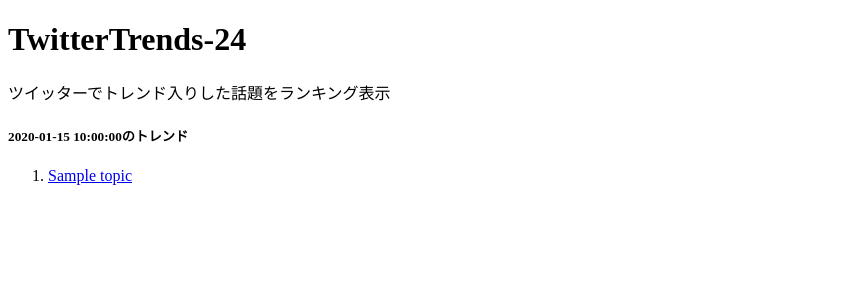
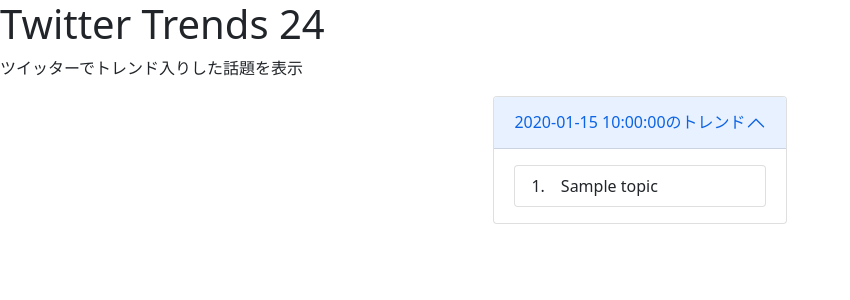
Before and after one commit to nakayu22/TwitterTrends-24, a Flask app: template templates/index.html in a window 1280 px wide. Shown: the top 300 px of the page, without its empty margins (0-850 px from the left). Run offline with Flask 2, Linux system fonts and the light colour scheme; the template is opened without the code that fills it: most values are stand-ins (such as "Sample title", 1, 10 or a date in 2020).

Commit message:
update/index

```diff
--- a/app.py
+++ b/app.py
@@ -5,5 +5,5 @@
 
 @app.route("/")
 def index():
-    trend = get_trends()
-    return render_template("index.html", trend=trend)
+    trends = get_trends()
+    return render_template("index.html", trends=trends)
--- a/templates/index.html
+++ b/templates/index.html
@@ -1,29 +1,47 @@
-<!doctype html>
-<html lang="ja">
+{% extends "index_base.html" %}
 
-<head>
-  <meta charset="utf-8">
+{% block content %}
 
-  <title>TwitterTrends-24</title>
-</head>
+  <div class="container  d-flex justify-content-center">
+    <div class="accordion" id="accordionPanels">
+      {% for trend in trends %}
+      {% if loop.first %}
+      <div class="accordion-item">
+        <h2 class="accordion-header" id={{ "panelsStayOpen-heading" ~ loop.index }}>
+          <button class="accordion-button" type="button" data-bs-toggle="collapse" data-bs-target={{ "#panelsStayOpen-collapse" ~ loop.index }} aria-expanded="true" aria-controls={{ "panelsStayOpen-collapse" ~ loop.index }}>
+            {{ trend.date }}のトレンド
+          </button>
+        </h2>
+        <div id={{ "panelsStayOpen-collapse" ~ loop.index }} class="accordion-collapse collapse show" aria-labelledby={{ "panelsStayOpen-heading" ~ loop.index }}>
+          <div class="accordion-body">
+            <div class="list-group">
+              {% for t in trend.topics %}
+              <a href={{ t.url }} class="list-group-item list-group-item-action">{{ t.rank }}.　{{ t.topic }}</a>
+              {% endfor %}
+            </div>
+          </div>
+        </div>
+      </div>
+      {% else %}
+      <div class="accordion-item">
+        <h2 class="accordion-header" id={{ "panelsStayOpen-heading" ~ loop.index }}>
+          <button class="accordion-button" type="button" data-bs-toggle="collapse" data-bs-target={{ "#panelsStayOpen-collapse" ~ loop.index }} aria-expanded="false" aria-controls={{ "panelsStayOpen-collapse" ~ loop.index }}>
+            {{ trend.date }}のトレンド
+          </button>
+        </h2>
+        <div id={{ "panelsStayOpen-collapse" ~ loop.index }} class="accordion-collapse collapse" aria-labelledby={{ "panelsStayOpen-heading" ~ loop.index }}>
+          <div class="accordion-body">
+            <div class="list-group">
+              {% for t in trend.topics %}
+              <a href={{ t.url }} class="list-group-item list-group-item-action">{{ t.rank }}.　{{ t.topic }}</a>
+              {% endfor %}
+            </div>
+          </div>
+        </div>
+      </div>
+      {% endif %}
+      {% endfor %}
+    </div>
+  </div>
 
-<body>
-  <header>
-    <h1>TwitterTrends-24</h1>
-    <p>ツイッターでトレンド入りした話題をランキング表示</p>
-  </header>
-  <main>
-    <section>
-        <h5>{{ trend.date }}のトレンド</h5>
-        <ol type="1">
-            {% for rank in trend.topics %}
-            <!-- <li><span>{{ rank.number }}</span>{{ rank.topic_name }}</li> -->
-            <li><a href={{ rank.url }}>{{ rank.topic }}</a></li>
-            {% endfor %}
-        </ol>
-    </section>
-  </main>
-  <footer>
-</body>
-
-</html>
+{% endblock %}
--- /dev/null
+++ b/templates/index_base.html
@@ -0,0 +1,38 @@
+<!doctype html>
+<html lang="ja">
+
+<head>
+  <!-- Required meta tags -->
+  <meta charset="utf-8">
+  <meta name="viewport" content="width=device-width, initial-scale=1">
+
+  <!-- Bootstrap CSS -->
+  <link href="https://cdn.jsdelivr.net/npm/bootstrap@5.0.2/dist/css/bootstrap.min.css" rel="stylesheet" integrity="sha384-EVSTQN3/azprG1Anm3QDgpJLIm9Nao0Yz1ztcQTwFspd3yD65VohhpuuCOmLASjC" crossorigin="anonymous">
+
+  <title>Twitter Trends 24</title>
+</head>
+
+<body>
+  <header>
+    <h1>Twitter Trends 24</h1>
+    <p>ツイッターでトレンド入りした話題を表示</p>
+  </header>
+  <main>
+    {% block content %}
+    {% endblock %}
+  </main>
+  <footer>
+
+  </footer>
+
+  <!-- Option 1: Bootstrap Bundle with Popper -->
+  <script src="https://cdn.jsdelivr.net/npm/bootstrap@5.0.2/dist/js/bootstrap.bundle.min.js" integrity="sha384-MrcW6ZMFYlzcLA8Nl+NtUVF0sA7MsXsP1UyJoMp4YLEuNSfAP+JcXn/tWtIaxVXM" crossorigin="anonymous"></script>
+
+  <!-- Option 2: Separate Popper and Bootstrap JS -->
+  <!--
+  <script src="https://cdn.jsdelivr.net/npm/@popperjs/core@2.9.2/dist/umd/popper.min.js" integrity="sha384-IQsoLXl5PILFhosVNubq5LC7Qb9DXgDA9i+tQ8Zj3iwWAwPtgFTxbJ8NT4GN1R8p" crossorigin="anonymous"></script>
+  <script src="https://cdn.jsdelivr.net/npm/bootstrap@5.0.2/dist/js/bootstrap.min.js" integrity="sha384-cVKIPhGWiC2Al4u+LWgxfKTRIcfu0JTxR+EQDz/bgldoEyl4H0zUF0QKbrJ0EcQF" crossorigin="anonymous"></script>
+  -->
+</body>
+
+</html>
```
Also changed, not shown: database.py (+10 -7 lines).
